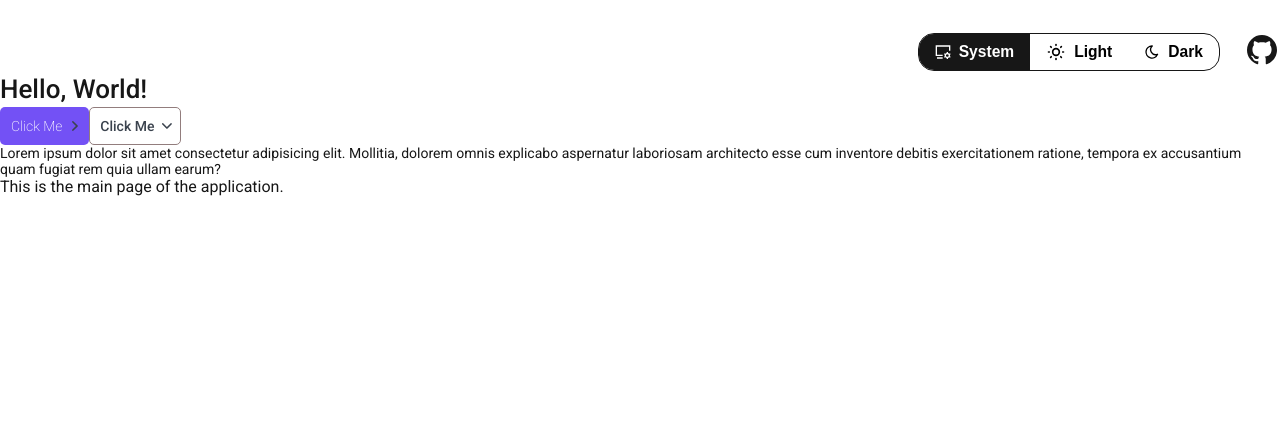
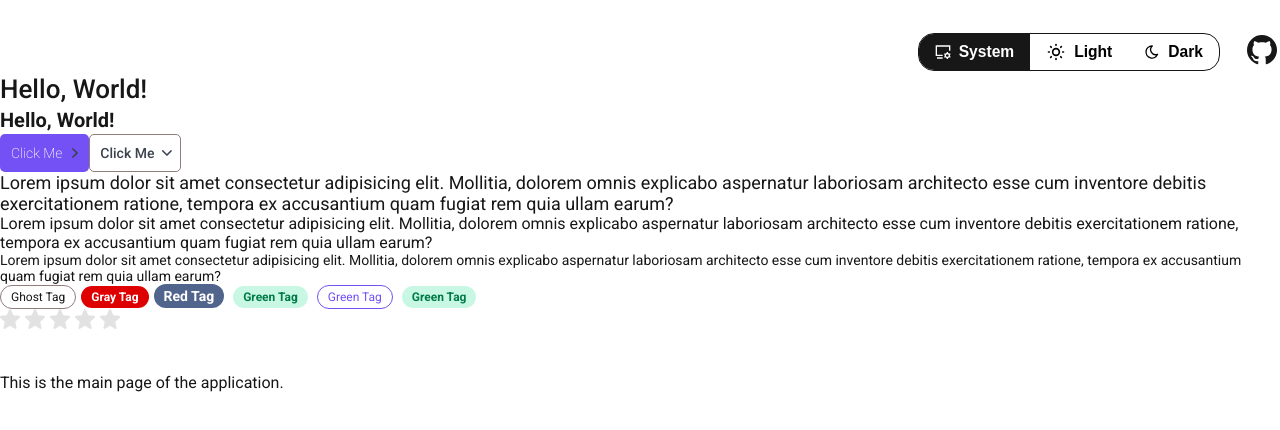
Before and after one commit to EFilonov/course-rating, a Next.js app: page / in a window 1280 px wide. Shown: the top 430 px of the page. Built offline with nearby package versions, Linux system fonts and the light colour scheme.

Commit message:
add: tags & rate stars

```diff
--- /dev/null
+++ b/src/app/components/RateStars/RateStars.module.css
@@ -0,0 +1,19 @@
+.span {
+    display: inline-block;
+    width: 25px;
+    height: 20px;
+
+}
+
+.star {
+    transition: all 0.2s;
+}
+
+svg:hover {
+    filter: drop-shadow(0 0 5px var(--primary-hover));
+    cursor: pointer;
+}
+
+.rated svg {
+    fill: var(--primary-hover);
+}
--- /dev/null
+++ b/src/app/components/RateStars/RateStars.tsx
@@ -0,0 +1,51 @@
+import {rateProps} from "./RateStars.props";
+import {JSX, useEffect, useState} from "react";
+import Star from './Star.svg';
+
+
+import cn from 'classnames';
+import style from './RateStars.module.css';
+
+const RateStars = ({ className, isEditable, rate = 0, setRating, ...props }: rateProps): JSX.Element  => {
+
+    const starRatingArray: Array<JSX.Element> = new Array(5)
+    .fill(
+        <span className={style.star}>
+            <Star />
+        </span>
+    );
+
+    const [starLightPosition, setStarLightPosition] = useState<number>(rate || 0);
+
+    const elements: Array<JSX.Element> = starRatingArray.map((item, index) => {
+
+        return (
+            <span tabIndex={isEditable ? 0 : -1}
+                onMouseEnter={() => {setStarLightPosition(index + 1);}}
+                onMouseLeave={() => {setStarLightPosition(rate || 0);}}
+                onClick={() => {
+                    if (isEditable && setRating) {
+                        setRating(index + 1);
+                    }
+                }}
+                onKeyDown={(e) => {
+                    if (isEditable && setRating && (e.code === 'Enter' || e.code === 'Space')) {
+                        setRating(index + 1);
+                    }
+                }}
+                key={index} className={cn(style.span, {
+                [style.rated]: (index + 1 <= rate) || (index < starLightPosition),
+                })}>
+                <Star key={index} className={cn(style.star)} />
+            </span>
+        );
+    });
+
+    return (
+        <div {...props}>
+            {elements}
+        </div>
+    );
+};
+
+export default RateStars;
--- /dev/null
+++ b/src/app/components/Tag/Tag.module.css
@@ -0,0 +1,61 @@
+.tag {
+	display: inline-block;
+
+	box-sizing: border-box;
+	margin-right: 5px;
+
+	border-radius: 20px;
+
+	font-weight: 400;
+	font-size: 12px;
+}
+
+.tag.a:hover {
+	cursor: pointer;
+
+}
+
+.small {
+	padding: 5px 10px;
+
+	font-size: 12px;
+	line-height: 12px;
+}
+
+.regular {
+	padding: 5px 10px;
+
+	font-size: 14px;
+	line-height: 14px;
+}
+
+.ghost {
+	border: 1px solid var(--gray-light);
+}
+
+.red {
+	color: var(--white);
+	background: #DE0000;
+
+	font-weight: bold;
+}
+
+.grey {
+	color: var(--white);
+	background: #51648C;
+
+	font-weight: bold;
+}
+
+.green {
+	color: var(--green);
+	background: var(--green-light);
+
+	font-weight: bold;
+}
+
+.primary {
+	color: var(--primary);
+	border: 1px solid var(--primary);
+	background: none;
+}
--- /dev/null
+++ b/src/app/components/Tag/Tag.tsx
@@ -0,0 +1,25 @@
+import {TagProps} from "./Tag.props";
+import {JSX} from "react";
+
+import cn from 'classnames';
+import style from './Tag.module.css';
+
+
+const Tag = ({href, ...props}: TagProps): JSX.Element  => {
+
+    return (
+        href ? <a href = {href}> <View {...props}/> </a> : <View {...props}/>
+    );
+};
+
+ const View = ({size = 'regular', color = 'primary', className, children, ...props }: TagProps): JSX.Element => {
+        return (
+            <div className={cn(className, style.tag, style[size], style[color])}
+                {...props}
+            >
+                {children}
+            </div>
+        );
+    };
+
+export default Tag;
--- a/src/app/page.tsx
+++ b/src/app/page.tsx
@@ -1,11 +1,14 @@
 'use client';
 // import HomePage from '@/app/(delete-this-and-modify-page.tsx)/HomePage';
-import type { Metadata } from 'next';
-import React, { use } from 'react';
+// import type { Metadata } from 'next';
+import React, { useState } from 'react';
 import NavigationBar from '@/app/(delete-this-and-modify-page.tsx)/NavigationBar';
 import Htag from './components/Htag/Htag';
 import Button from './components/Button/Button';
 import P from './components/P/P';
+import Tag from './components/Tag/Tag';
+import RateStars from './components/RateStars/RateStars';
+
 
 /**
  * The main page component that renders the HomePage component.
@@ -14,20 +17,38 @@ import P from './components/P/P';
  */
 
 const Page = (): React.JSX.Element => {
+    const [rating, setRating] = useState<number>(0);
 
-    return <div>
-        <NavigationBar />
+    return (
+        <>
+            <NavigationBar />
 
-        {/* <HomePage /> */}
+            {/* <HomePage /> */}
 
-        <Htag tag='h1'>Hello, World!</Htag>
-        <Button appearance='blue' arrow = 'right'>Click Me</Button>
-        <Button appearance='gray' arrow = 'down'>Click Me</Button>
-        <P fontSize="small">Lorem ipsum dolor sit amet consectetur adipisicing elit. Mollitia, dolorem omnis explicabo aspernatur laboriosam architecto esse cum inventore debitis exercitationem ratione, tempora ex accusantium quam fugiat rem quia ullam earum?</P>
+            <Htag tag='h1'>Hello, World!</Htag>
+            <Htag tag='h3'>Hello, World!</Htag>
 
+            <Button appearance='blue' arrow='right'>Click Me</Button>
 
-        <p>This is the main page of the application.</p>
-    </div>;
+            <Button appearance='gray' arrow='down'>Click Me</Button>
+
+            <P className='large' fontSize='large' onClick={() => alert('large')}>Lorem ipsum dolor sit amet consectetur adipisicing elit. Mollitia, dolorem omnis explicabo aspernatur laboriosam architecto esse cum inventore debitis exercitationem ratione, tempora ex accusantium quam fugiat rem quia ullam earum?</P>
+            <P className='regular' onClick={() => alert('regular')}>Lorem ipsum dolor sit amet consectetur adipisicing elit. Mollitia, dolorem omnis explicabo aspernatur laboriosam architecto esse cum inventore debitis exercitationem ratione, tempora ex accusantium quam fugiat rem quia ullam earum?</P>
+            <P className='large' fontSize='small' onClick={() => alert('small')}>Lorem ipsum dolor sit amet consectetur adipisicing elit. Mollitia, dolorem omnis explicabo aspernatur laboriosam architecto esse cum inventore debitis exercitationem ratione, tempora ex accusantium quam fugiat rem quia ullam earum?</P>
+
+            <Tag size="small" color='ghost'>Ghost Tag</Tag>
+            <Tag size="small" color='red'>Gray Tag</Tag>
+            <Tag size="regular" color='grey'>Red Tag</Tag>
+            <Tag size="small" href='https://example.com' color='green'>Green Tag</Tag>
+            <Tag size="small" href='https://example.com' color='primary'>Green Tag</Tag>
+            <Tag size="small" color='green'>Green Tag</Tag>
+
+            <RateStars setRating={setRating} rate={rating} isEditable />
+
+            <p style={{ marginTop: '40px' }}>This is the main page of the application.</p>
+        </>
+    );
+
 };
 
 export default Page;
```
Also changed, not shown: src/app/components/RateStars/RateStars.props.ts (added, +10 -0 lines), src/app/components/Tag/Tag.props.ts (added, +10 -0 lines), src/app/components/RateStars/Star.svg (added).
